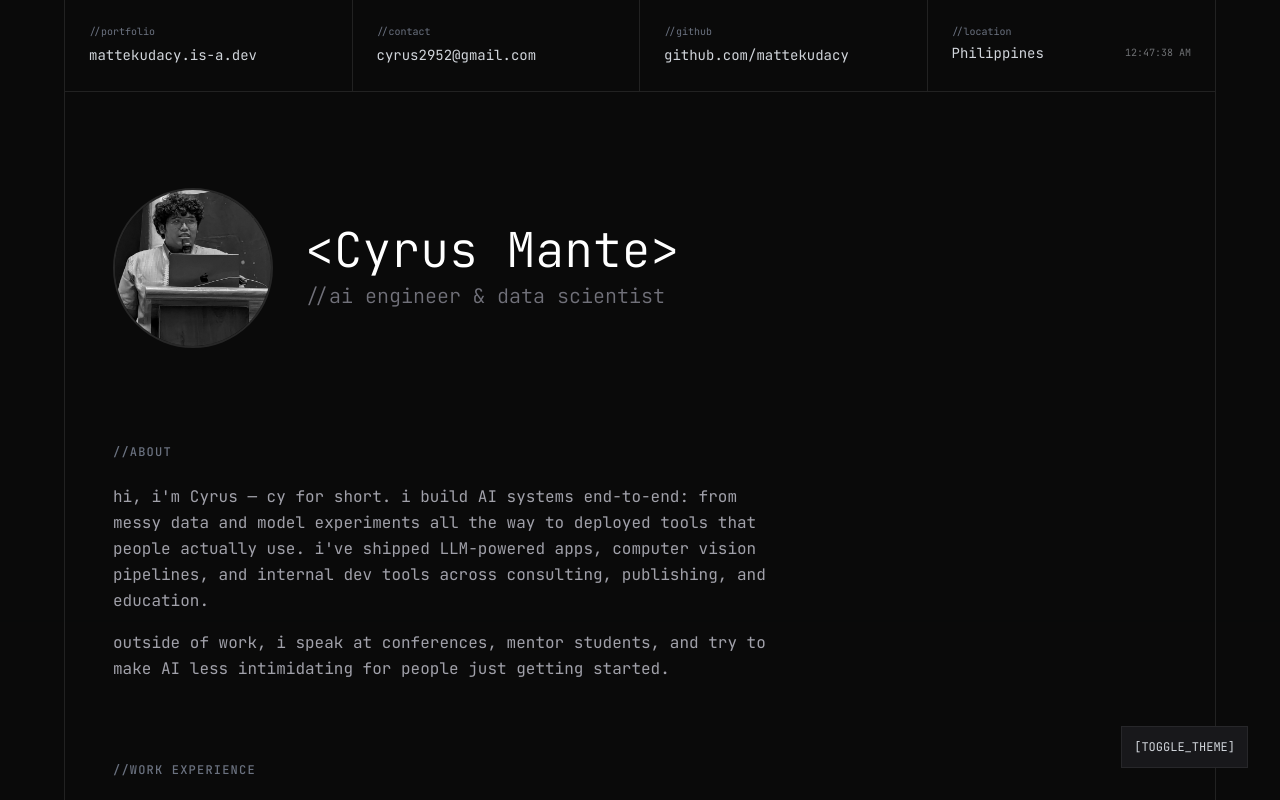
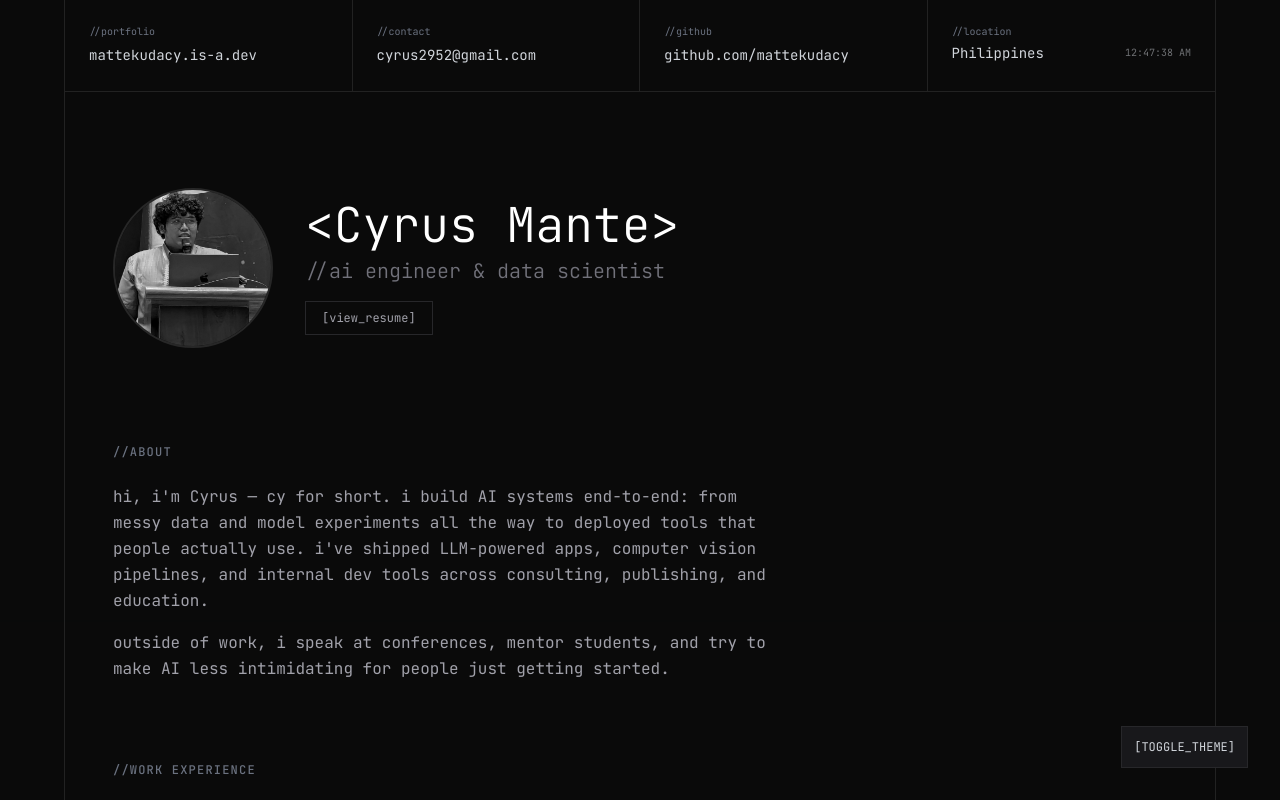
Before and after one commit to mattekudacy/kudacy, a Next.js app: page / in a window 1280 px wide. Shown: the top 800 px of the page. Built offline with nearby package versions, Linux system fonts and the light colour scheme.

Commit message:
feat: add resume link to HeroSection component

```diff
--- a/src/components/HeroSection.tsx
+++ b/src/components/HeroSection.tsx
@@ -124,6 +124,14 @@ const HeroSection = ({ children }: HeroSectionProps) => {
               <p className="text-zinc-500 dark:text-zinc-500 text-lg md:text-xl font-light">
                 //ai engineer &amp; data scientist
               </p>
+              <a
+                href="https://docs.google.com/document/d/1DhbWY81LX608xCGZq3zYWxomhyi0VqsXO1zBR0d8UHQ/edit?usp=sharing"
+                target="_blank"
+                rel="noopener noreferrer"
+                className="inline-block mt-4 border border-zinc-200 dark:border-zinc-800 hover:border-primary px-4 py-2 text-xs text-zinc-500 dark:text-zinc-400 hover:text-primary transition-colors"
+              >
+                [view_resume]
+              </a>
             </div>
           </section>
 
```
